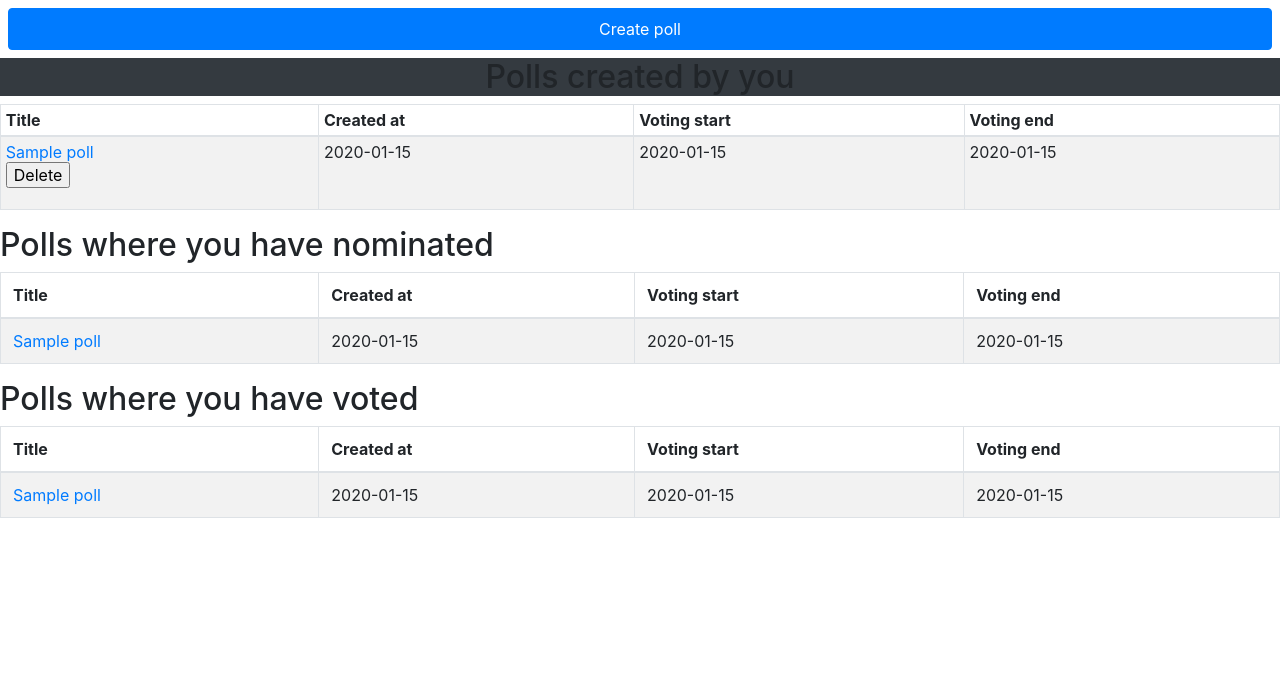
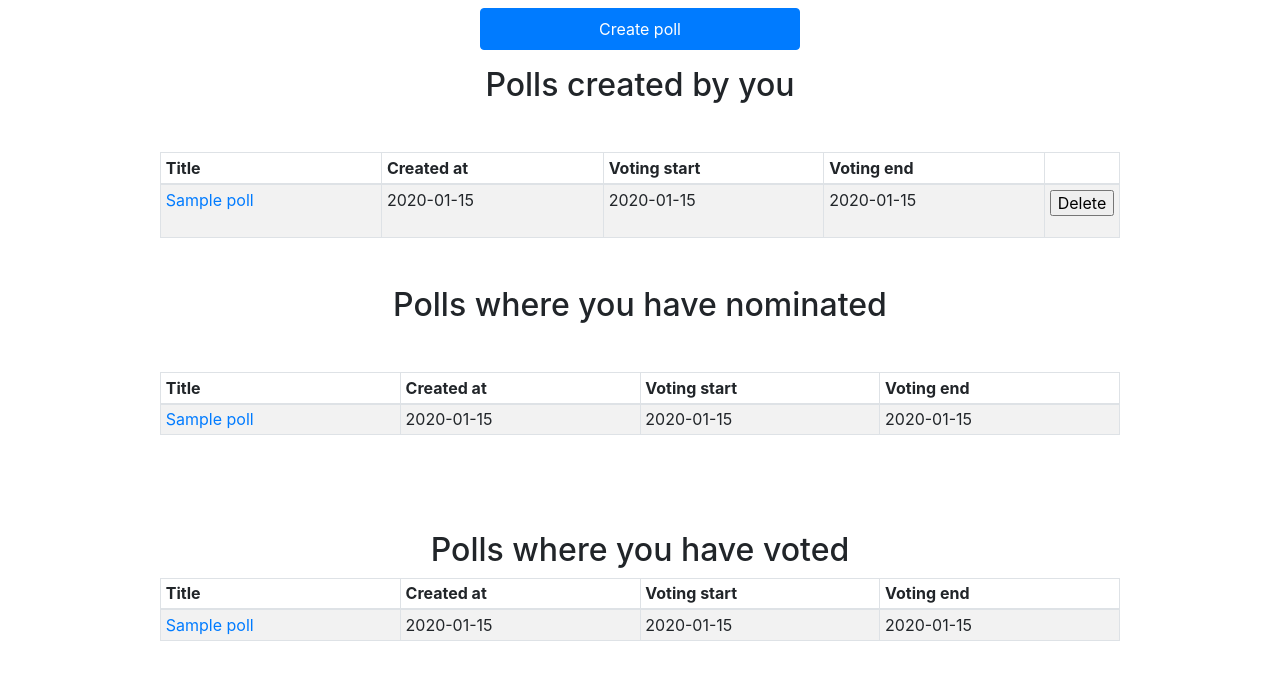
Before and after one commit to Erikun/votatron, a Flask app: template app/templates/polls.html.jinja2 in a window 1280 px wide. Shown: the part 56-736 px from the top of the page. Run offline with Flask 2, Linux system fonts and the light colour scheme; the template is opened without the code that fills it: most values are stand-ins (such as "Sample title", 1, 10 or a date in 2020); some libraries are stand-ins or nearby versions.

Commit message:
Mera css fippel

```diff
--- a/app/templates/base.html
+++ b/app/templates/base.html
@@ -12,7 +12,7 @@
             <li class="nav-item {% if request.url_rule.endpoint == 'poll.list_polls' %}active{% endif %}"><a class="nav-link" href="{{ url_for('poll.list_polls') }}">Polls</a></li>
           </ul>
           <ul class="navbar-nav ml-auto">
-            <span class="navbar-text flex-row-reverse disable">Username: {{ g.user }}</span>
+            <span class="navbar-text flex-row-reverse disable">Logged in as {{ g.user }}</span>
             <li class="nav-item"><a class="nav-link" href="{{ url_for('logout') }}">Log Out</a></li>
           {% else %}
           <ul class="navbar-nav mr-auto">
--- a/app/templates/poll_result.html.jinja2
+++ b/app/templates/poll_result.html.jinja2
@@ -3,7 +3,7 @@
 <h2>Results of poll '{{poll.title}}'</h2>
 {% endblock %}
 {% block content %}
-<div>
+<div class="bg-light card card-body w-50 mx-auto p-2 m-2">
 Invite people by sharing the poll url: <a href="{{poll_url}}">{{poll_url}}</a>
 </div>
 
--- a/app/templates/poll_voting.html.jinja2
+++ b/app/templates/poll_voting.html.jinja2
@@ -3,7 +3,7 @@
 <h2>Poll: {{poll.title}}</h2>
 {% endblock %}
 {% block content %}
-<div>
+<div class="bg-light card card-body w-50 mx-auto p-2 m-2">
 Invite people by sharing the poll url: <a href="{{poll_url}}">{{poll_url}}</a>
 </div>
 
--- a/app/templates/polls.html.jinja2
+++ b/app/templates/polls.html.jinja2
@@ -6,26 +6,27 @@
 
 {% block content %}
 
-<a class="btn btn-primary m-2 p-2 d-flex justify-content-center" href="{{url_for('poll.create_poll')}}">Create poll</a>
+<a class="btn btn-primary m-2 p-2 d-flex justify-content-center w-25 mx-auto" href="{{url_for('poll.create_poll')}}">Create poll</a>
 
 {% if created_polls %}
-<h2 class="d-flex justify-content-center bg-dark">Polls created by you</h2>
+<h2 class="text-center pt-2 mt-2">Polls created by you</h2>
 
-<table class="table table-bordered table-striped table-sm">
+<table class="table table-bordered table-striped table-sm p-5 m-5 w-75 mx-auto">
     <thead>
         <tr>
-            <th>
+            <th class="text-left" style="width: 25%">
                 Title
             </th>
-            <th>
+            <th class="text-left" style="width: 25%">
                 Created at
             </th>
-            <th>
+            <th class="text-left" style="width: 25%">
                 Voting start
             </th>
-            <th>
+            <th class="text-left" style="width: 25%">
                 Voting end
             </th>
+            <th></th>
         </tr>
     </thead>
 
@@ -34,11 +35,6 @@
             <tr>
                 <td>
                     <a href="{{url_for('poll.show_poll', poll_id=poll.id)}}">{{poll.title}}</a>
-                    <form action="{{url_for('poll.list_polls')}}" method="post">
-                        <input name="poll" value="{{poll.id}}" type="hidden" />
-                        <input name="delete" value="true" type="hidden" />
-                        <input type="submit" value="Delete">
-                    </form>
                 </td>
                 <td>
                     {{poll.created_at.strftime('%Y-%m-%d')}}
@@ -56,7 +52,13 @@
                   {{poll.voting_end.strftime('%Y-%m-%d')}}
                   {% endif %}
                 </td>
-
+                <td>
+                <form action="{{url_for('poll.list_polls')}}" method="post">
+                    <input name="poll" value="{{poll.id}}" type="hidden" />
+                    <input name="delete" value="true" type="hidden" />
+                    <input type="submit" value="Delete">
+                </form>
+                </td>
             </tr>
         {% endfor %}
     </tbody>
@@ -65,21 +67,21 @@
 {% endif %}
 
 {% if nominated_polls %}
-    <h2>Polls where you have nominated</h2>
+    <h2 class="text-center">Polls where you have nominated</h2>
 
-<table class="table table-bordered table-striped">
+<table class="table table-bordered table-striped table-sm p-5 m-5 w-75 mx-auto">
     <thead>
         <tr>
-            <th>
+            <th class="text-left" style="width: 25%">
                 Title
             </th>
-            <th>
+            <th class="text-left" style="width: 25%">
                 Created at
             </th>
-            <th>
+            <th class="text-left" style="width: 25%">
                 Voting start
             </th>
-            <th>
+            <th class="text-left" style="width: 25%">
                 Voting end
             </th>
         </tr>
@@ -116,21 +118,21 @@
 
 
 {% if voted_polls %}
-    <h2>Polls where you have voted</h2>
+    <h2 class="text-center pt-5 mt-5">Polls where you have voted</h2>
 
-<table class="table table-bordered table-striped">
+<table class="table table-bordered table-striped table-sm w-75 mx-auto">
     <thead>
         <tr>
-            <th>
+            <th class="text-left" style="width: 25%">
                 Title
             </th>
-            <th>
+            <th class="text-left" style="width: 25%">
                 Created at
             </th>
-            <th>
+            <th class="text-left" style="width: 25%">
                 Voting start
             </th>
-            <th>
+            <th class="text-left" style="width: 25%">
                 Voting end
             </th>
         </tr>
```
Also changed, not shown: app/templates/create_poll.html.jinja2 (+10 -7 lines), app/templates/poll_nominating.html.jinja2 (+16 -16 lines).
